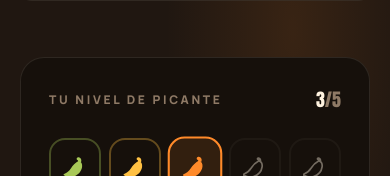
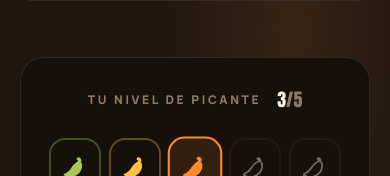
Before and after one commit to MoreEasy/4, a React (Vite) app: page / in a window 390 px wide. Shown: the part 4995-5171 px from the top of the page. Built offline with nearby package versions, Linux system fonts and the light colour scheme.

Commit message:
task snapshot 6ded6311-1a47-4593-b3d6-d652af8d118d

```diff
--- a/src/components/Reviews.tsx
+++ b/src/components/Reviews.tsx
@@ -90,7 +90,7 @@ export default function Reviews() {
           <div className="min-w-0 lg:col-span-7">
             <div className="flex max-w-full flex-col gap-8">
             {reviews.map((r, i) => (
-              <Reveal key={r.name} delay={i * 130} className="max-w-full px-1 sm:px-0">
+              <Reveal key={r.name} delay={i * 130} className="max-w-full">
                 <article
                   className="postcard group w-full max-w-full rounded-xl bg-crema p-6 text-carbon shadow-[0_30px_60px_-28px_rgba(0,0,0,.85)] transition-transform duration-500 hover:-translate-y-1.5 md:p-7"
                   style={{ "--rot": r.rotate } as CSSProperties}
--- a/src/components/SpiceMeter.tsx
+++ b/src/components/SpiceMeter.tsx
@@ -42,7 +42,7 @@ export default function SpiceMeter() {
 
         <Reveal delay={150}>
           <div className="relative rounded-[24px] border border-crema/10 bg-carbon p-7 md:p-10">
-            <div className="flex items-center justify-between">
+            <div className="flex items-center justify-center gap-4 sm:justify-between sm:gap-0">
               <p className="text-xs font-extrabold uppercase tracking-[0.22em] text-ceniza">
                 Tu nivel de picante
               </p>
--- a/src/index.css
+++ b/src/index.css
@@ -211,13 +211,13 @@ body {
   transition-delay: var(--d, 0ms);
 }
 
-/* ---- review postcards: rotation shrinks on small screens ---- */
+/* ---- review postcards: straight on phones, tilted from sm up ---- */
 .postcard {
-  transform: rotate(var(--rot, 0deg));
+  transform: none;
 }
-@media (max-width: 767px) {
+@media (min-width: 640px) {
   .postcard {
-    transform: rotate(calc(var(--rot, 0deg) * 0.45));
+    transform: rotate(var(--rot, 0deg));
   }
 }
 
```
